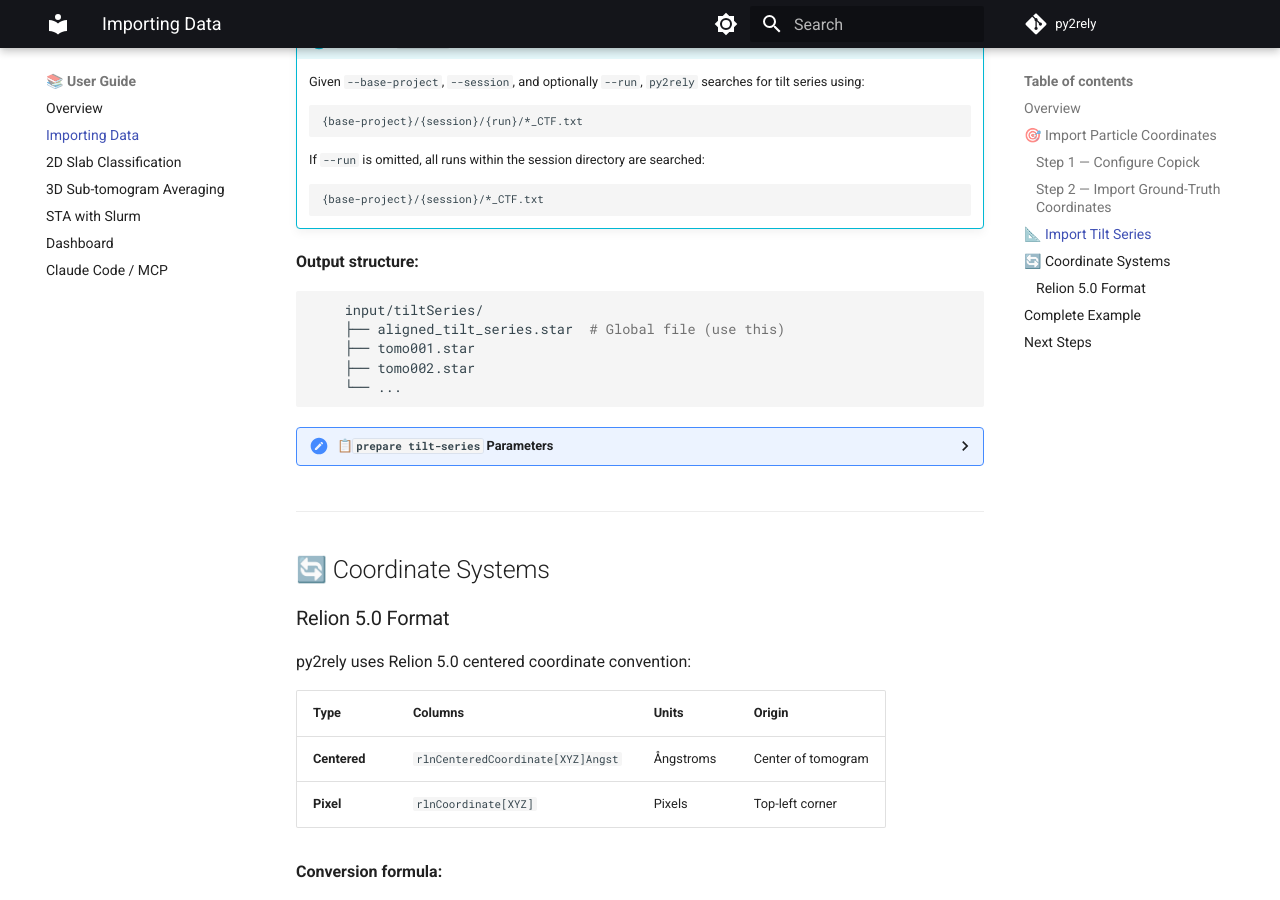
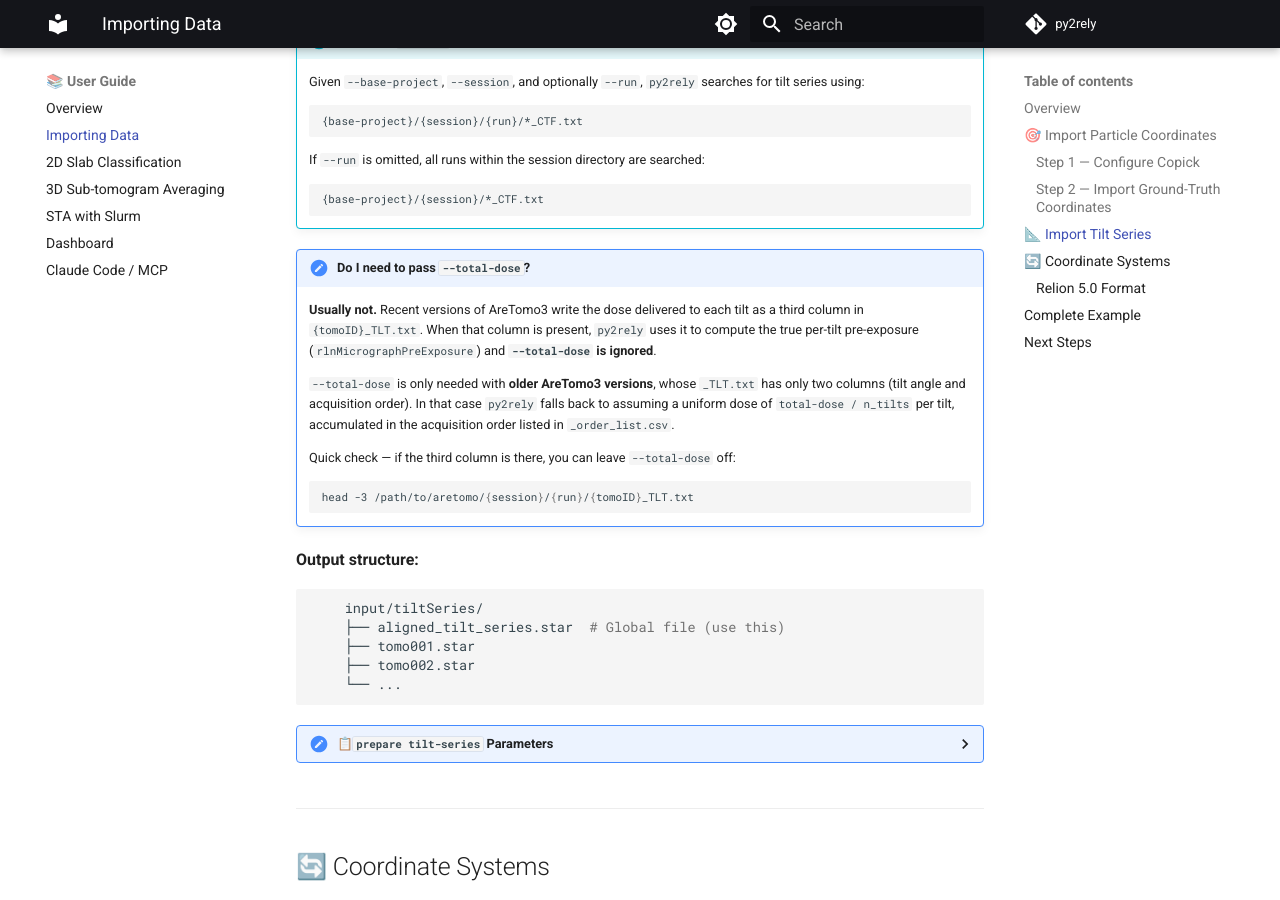
Before and after one commit to chanzuckerberg/py2rely, an MkDocs documentation site: the page built from docs/user-guide/importing-data.md, in a window 1280 px wide and 900 px high, scrolled down 1842 px. Built offline with MkDocs 1.6.1 and Material for MkDocs 9.7.7, drawn with Linux system fonts in a browser that asks for light colours; comment, search, counter and statistics services are not loaded.

Commit message:
update doc strings for total dose flag

````diff
--- a/docs/user-guide/importing-data.md
+++ b/docs/user-guide/importing-data.md
@@ -218,6 +218,25 @@ py2rely requires two input files for sub-tomogram averaging:
         {base-project}/{session}/*_CTF.txt
         ```
 
+    !!! note "Do I need to pass `--total-dose`?"
+
+        **Usually not.** Recent versions of AreTomo3 write the dose delivered to
+        each tilt as a third column in `{tomoID}_TLT.txt`. When that column is
+        present, `py2rely` uses it to compute the true per-tilt pre-exposure
+        (`rlnMicrographPreExposure`) and **`--total-dose` is ignored**.
+
+        `--total-dose` is only needed with **older AreTomo3 versions**, whose
+        `_TLT.txt` has only two columns (tilt angle and acquisition order). In
+        that case `py2rely` falls back to assuming a uniform dose of
+        `total-dose / n_tilts` per tilt, accumulated in the acquisition order
+        listed in `_order_list.csv`.
+
+        Quick check — if the third column is there, you can leave `--total-dose` off:
+
+        ```bash
+        head -3 /path/to/aretomo/{session}/{run}/{tomoID}_TLT.txt
+        ```
+
     **Output structure:**
     ```bash
         input/tiltSeries/
@@ -237,7 +256,7 @@ py2rely requires two input files for sub-tomogram averaging:
     | `-r, --run` | Run identifier | `run001` |
     | `-o, --output` | Output directory for STAR files | `input` |
     | `-ps, --pixel-size` | Unbinned pixel size (Å) | `1.54` |
-    | `-td, --total-dose` | Total dose (e⁻/Å²) | `60` |
+    | `-td, --total-dose` | Total dose (e⁻/Å²) — *fallback only, for older AreTomo3 without per-tilt dose in `_TLT.txt`* | `60` |
     | `-v, --voltage` | Acceleration voltage (kV) | `300` |
     | `-sa, --spherical-aberration` | Cs value (mm) | `2.7` |
     | `-ac, --amplitude-contrast` | Amplitude contrast | `0.07` |
````
Also changed, not shown: 1 other file.
